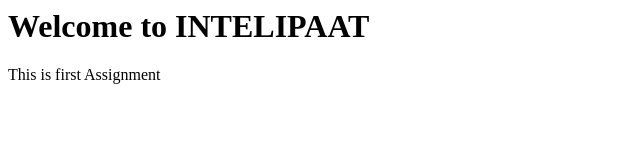
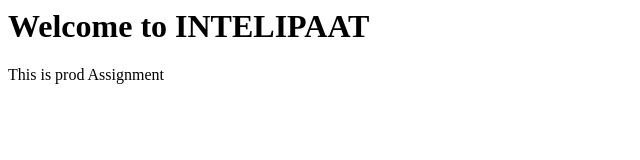
Before and after one commit to vsreekanthreddy/jenkins, a plain HTML site: page text.html in a window 1280 px wide. Shown: the full height of the page, 0-640 px from the left. Drawn offline with Linux system fonts and the light colour scheme.

Commit message:
first commit

```diff
--- a/text.html
+++ b/text.html
@@ -3,7 +3,7 @@
 <body>
 
 <h1> Welcome to INTELIPAAT </h1>
-<p> This is first Assignment </p>
+<p> This is prod Assignment </p>
 
 </body>
 </html>
```
